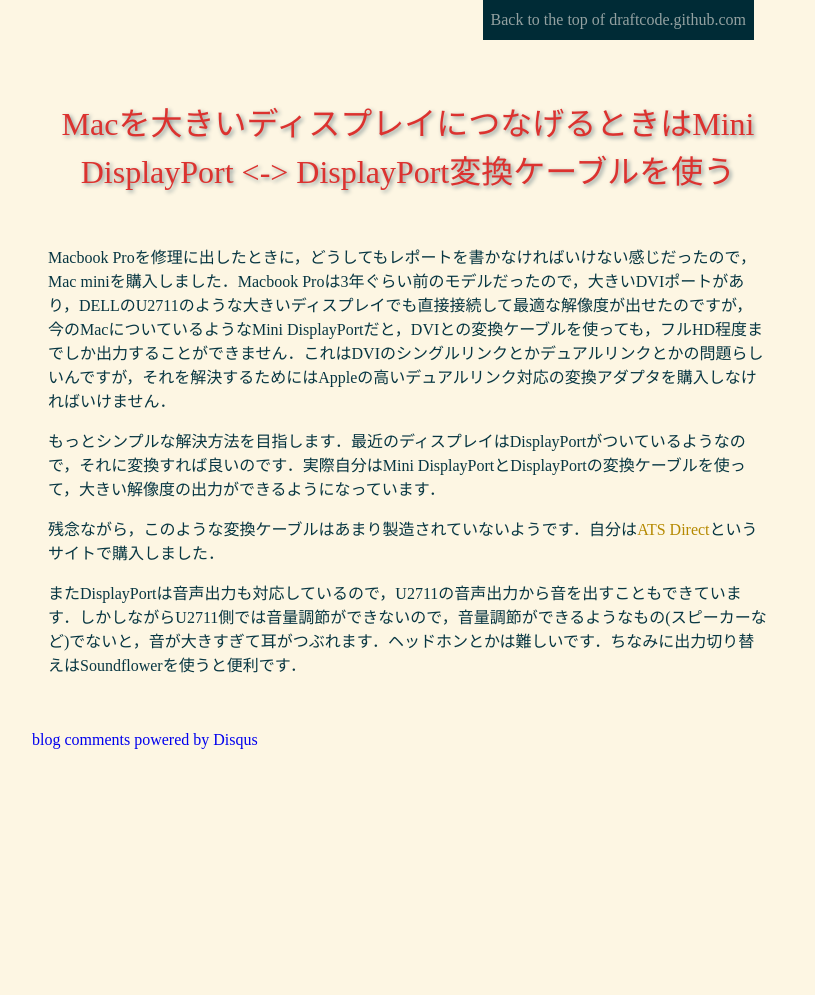
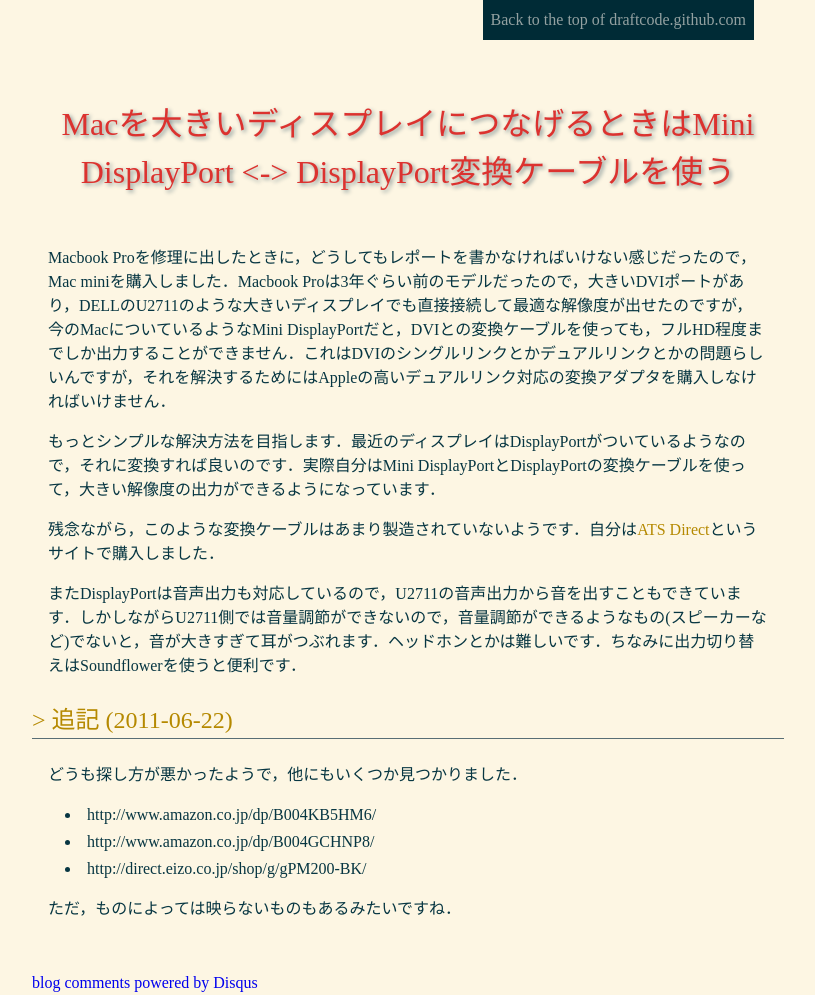
Before and after one commit to draftcode/draftcode.github.com, a Jekyll site: the page built from _posts/2011-03-14-42aa3a98-4e10-11e0-bcea-d8a25efffee9.markdown, in a window 1280 px wide. Shown: the whole page, without its empty margins (232-1047 px from the left). Built offline with Jekyll 4.4.1, drawn with Linux system fonts in a browser that asks for light colours; some web fonts are replaced; Markdown is read by kramdown in place of the engine named in the settings; comment, search, counter and statistics services are not loaded; before the commit the page ends 900 px from its top, so only the background shows below that.

Commit message:
Added some lines.

```diff
--- a/_posts/2011-03-14-42aa3a98-4e10-11e0-bcea-d8a25efffee9.markdown
+++ b/_posts/2011-03-14-42aa3a98-4e10-11e0-bcea-d8a25efffee9.markdown
@@ -12,3 +12,13 @@
 残念ながら，このような変換ケーブルはあまり製造されていないようです．自分は[ATS Direct](http://store.shopping.yahoo.co.jp/ats/0203.html)というサイトで購入しました．
 
 またDisplayPortは音声出力も対応しているので，U2711の音声出力から音を出すこともできています．しかしながらU2711側では音量調節ができないので，音量調節ができるようなもの(スピーカーなど)でないと，音が大きすぎて耳がつぶれます．ヘッドホンとかは難しいです．ちなみに出力切り替えはSoundflowerを使うと便利です．
+
+## 追記 (2011-06-22)
+
+どうも探し方が悪かったようで，他にもいくつか見つかりました．
+
+*   http://www.amazon.co.jp/dp/B004KB5HM6/
+*   http://www.amazon.co.jp/dp/B004GCHNP8/
+*   http://direct.eizo.co.jp/shop/g/gPM200-BK/
+
+ただ，ものによっては映らないものもあるみたいですね．
```
